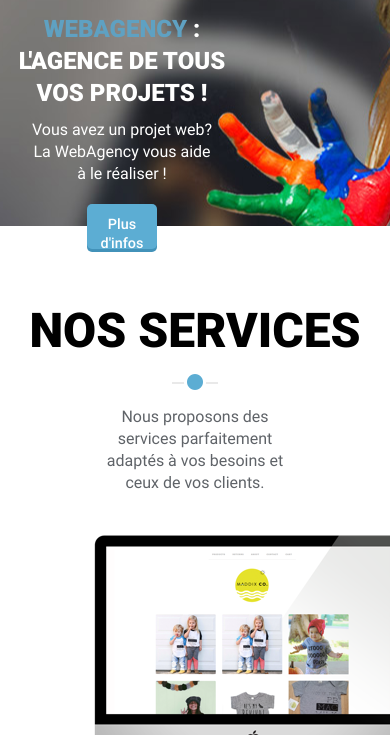
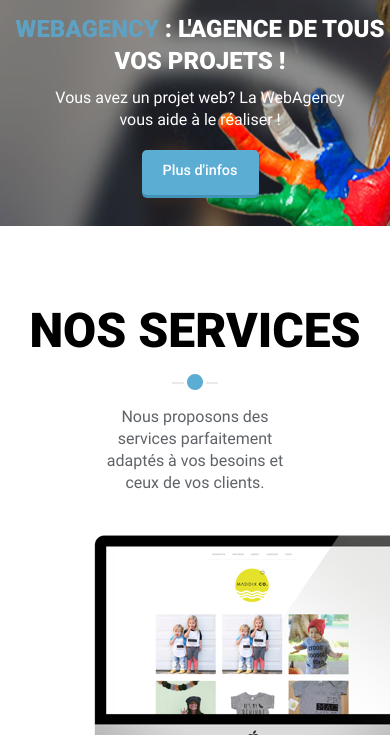
Before and after one commit to MargaritaSav/WebAgency, a plain HTML site: page index.html in a window 390 px wide. Shown: the part 109-844 px from the top of the page. Drawn offline with Linux system fonts and the light colour scheme.

Commit message:
media test 2

```diff
--- a/media_queries.css
+++ b/media_queries.css
@@ -133,7 +133,7 @@
 	#banner_description
 	{
 	    padding: 5px 0 0 5px;
-	    width: 60%;
+	    width: 100%;
 	    text-align: center;
 	}
 
@@ -155,6 +155,12 @@
 	    margin: auto;
 	    padding-bottom: 20px;
 
+	}
+
+	#servicesimg
+
+	{
+		width: 100%
 	}
 
 	#block_images
```
